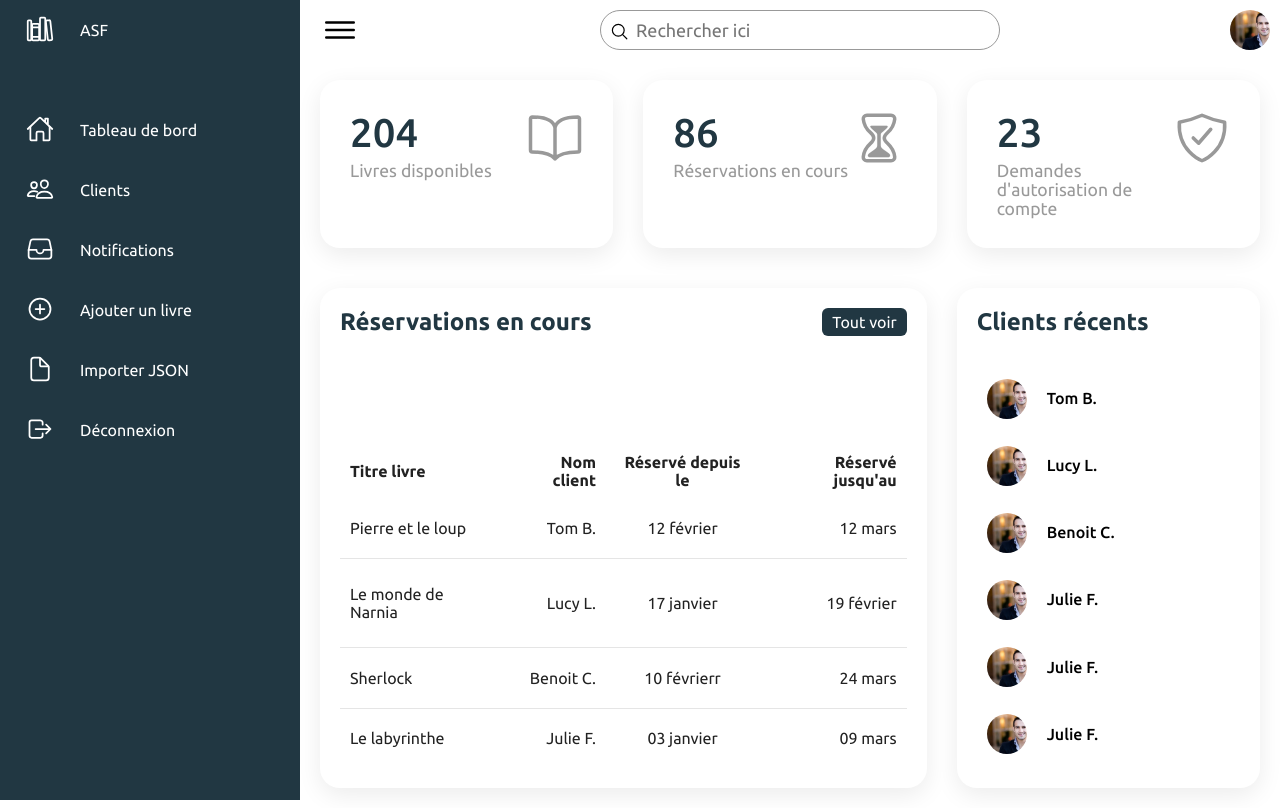
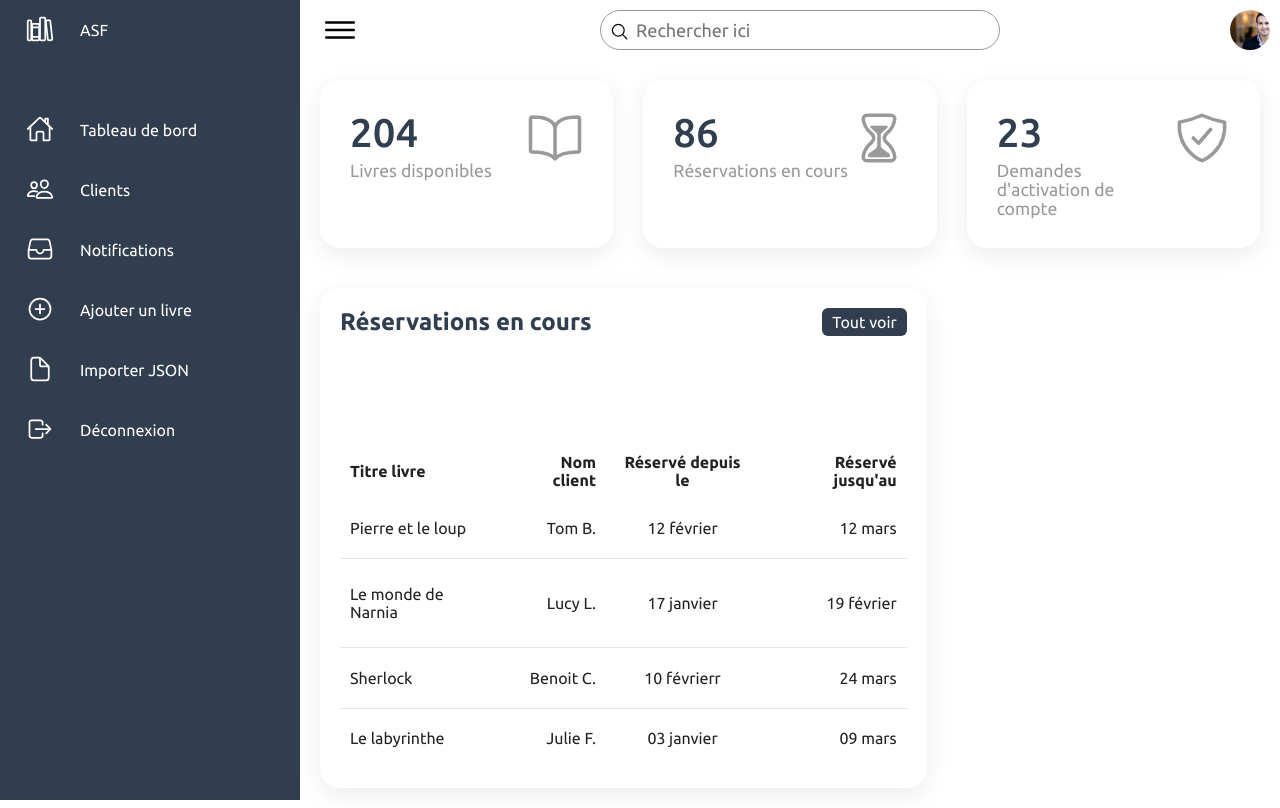
Before and after one commit to nZo95/biblio_version2, a PHP site: page /admin_interface_BBV2/index.html in a window 1280 px wide. Run offline with PHP 8.4, Linux system fonts and the light colour scheme.

Commit message:
Modif interface admin

```diff
--- a/admin_interface_BBV2/assets/css/style.css
+++ b/admin_interface_BBV2/assets/css/style.css
@@ -10,11 +10,11 @@
 }
 
 :root {
-  --blue: #213742;
   --white: #fff;
   --gray: #f5f5f5;
   --black1: #222;
   --black2: #999;
+  --panel: #313E50;
 }
 
 body {
@@ -32,8 +32,8 @@ body {
   position: fixed;
   width: 300px;
   height: 100%;
-  background: var(--blue);
-  border-left: 10px solid var(--blue);
+  background: var(--panel);
+  border-left: 10px solid var(--panel);
   transition: 0.5s;
   overflow: hidden;
 }
@@ -82,7 +82,7 @@ width: 80px;
 
 .navigation ul li:hover a,
 .navigation ul li.hovered a {
-  color: var(--blue);
+  color: var(--panel);
 }
 
 .navigation ul li a .icon {
@@ -243,7 +243,7 @@ width: 80px;
   position: relative;
   font-weight: 500;
   font-size: 2.5rem;
-  color: var(--blue);
+  color: var(--panel);
 }
 
 .cardBox .card .cardName {
@@ -259,7 +259,7 @@ width: 80px;
 }
 
 .cardBox .card:hover {
-  background: var(--blue);
+  background: var(--panel);
 }
 
 .cardBox .card:hover .numbers,
@@ -298,13 +298,13 @@ width: 80px;
 
 .cardHeader h2 {
   font-weight: 600;
-  color: var(--blue);
+  color: var(--panel);
 }
 
 .cardHeader .btn {
   position: relative;
   padding: 5px 10px;
-  background: var(--blue);
+  background: var(--panel);
   text-decoration: none;
   color: var(--white);
   border-radius: 6px;
@@ -326,7 +326,7 @@ width: 80px;
   border-bottom: none;
 }
 .details .recentOrders table tbody tr:hover {
-  background: var(--blue);
+  background: var(--panel);
   color: var(--white);
 }
 
@@ -385,7 +385,7 @@ width: 80px;
 }
 
 .recentCustomers table tr:hover {
-  background: var(--blue);
+  background: var(--panel);
   color: var(--white);
 }
 
--- a/admin_interface_BBV2/index.html
+++ b/admin_interface_BBV2/index.html
@@ -134,7 +134,7 @@
                 <div class="card">
                     <div>
                         <div class="numbers">23</div>
-                        <div class="cardName">Demandes d'autorisation de compte</div>
+                        <div class="cardName">Demandes d'activation de compte</div>
                     </div>
 
                     <div class="iconBx">
@@ -193,70 +193,6 @@
                         </tbody>
                     </table>
                 </div>
-
-                    <!-- ============ Clients récents ============ -->
-
-                    <div class="recentCustomers">
-                        <div class="cardHeader">
-                            <h2>Clients récents</h2>
-                        </div>
-
-                        <table>
-                            <tr>
-                                <td width="60px">
-                                    <div class="imgBx"><img src="assets/imgs/pp.jpg" alt=""></div>
-                                </td>
-                                <td>
-                                   <h4>Tom B.</h4>
-                                </td>
-                            </tr>
-
-                            <tr>
-                                <td width="60px">
-                                    <div class="imgBx"><img src="assets/imgs/pp.jpg" alt=""></div>
-                                </td>
-                                <td>
-                                   <h4>Lucy L.</h4>
-                                </td>
-                            </tr>
-
-                            <tr>
-                                <td width="60px">
-                                    <div class="imgBx"><img src="assets/imgs/pp.jpg" alt=""></div>
-                                </td>
-                                <td>
-                                   <h4>Benoit C.</h4>
-                                </td>
-                            </tr>
-
-                            <tr>
-                                <td width="60px">
-                                    <div class="imgBx"><img src="assets/imgs/pp.jpg" alt=""></div>
-                                </td>
-                                <td>
-                                   <h4>Julie F.</h4>
-                                </td>
-                            </tr>
-
-                            <tr>
-                                <td width="60px">
-                                    <div class="imgBx"><img src="assets/imgs/pp.jpg" alt=""></div>
-                                </td>
-                                <td>
-                                   <h4>Julie F.</h4>
-                                </td>
-                            </tr>
-
-                            <tr>
-                                <td width="60px">
-                                    <div class="imgBx"><img src="assets/imgs/pp.jpg" alt=""></div>
-                                </td>
-                                <td>
-                                   <h4>Julie F.</h4>
-                                </td>
-                            </tr>
-                        </table>
-                    </div>
             </div>
         </div>
     </div>
```
